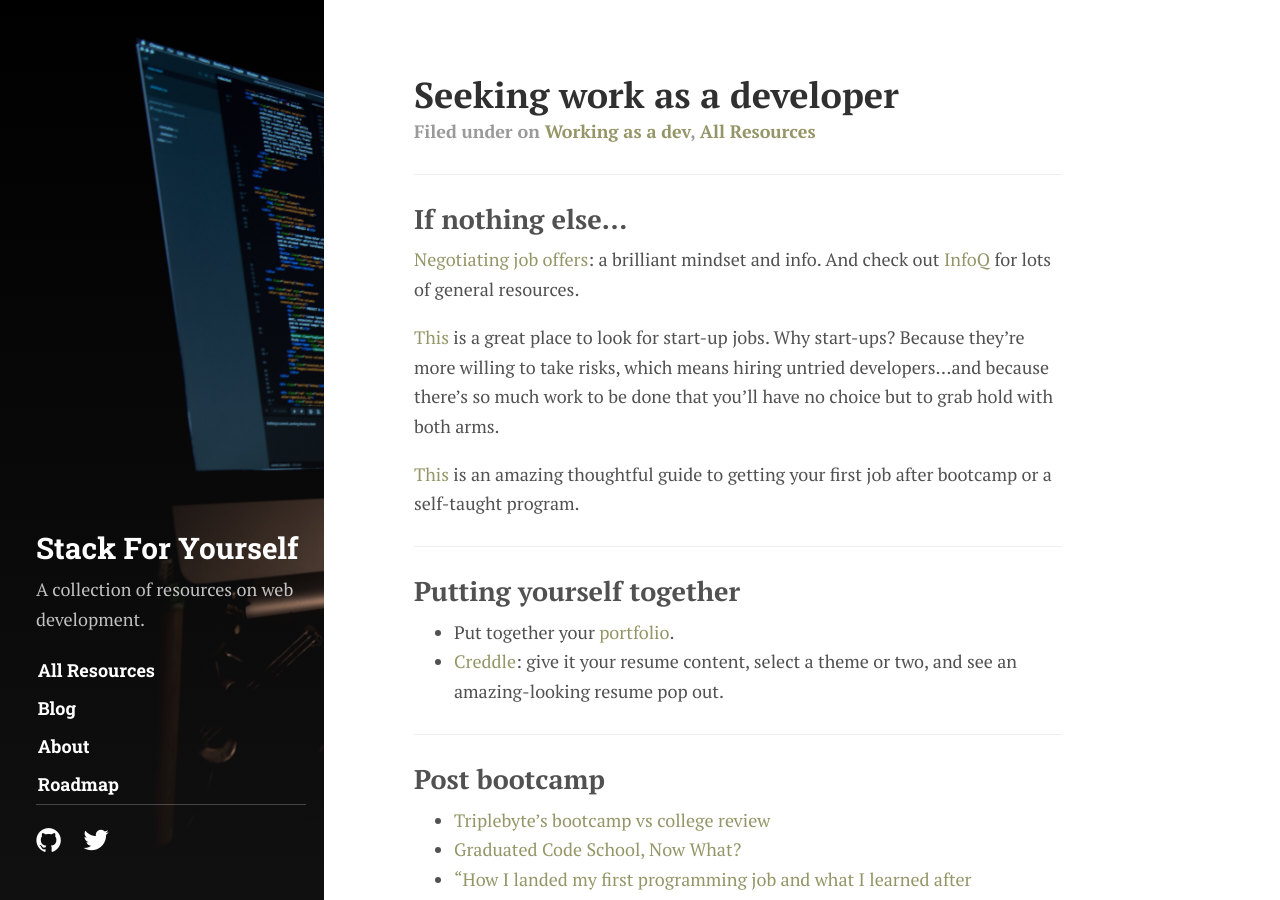
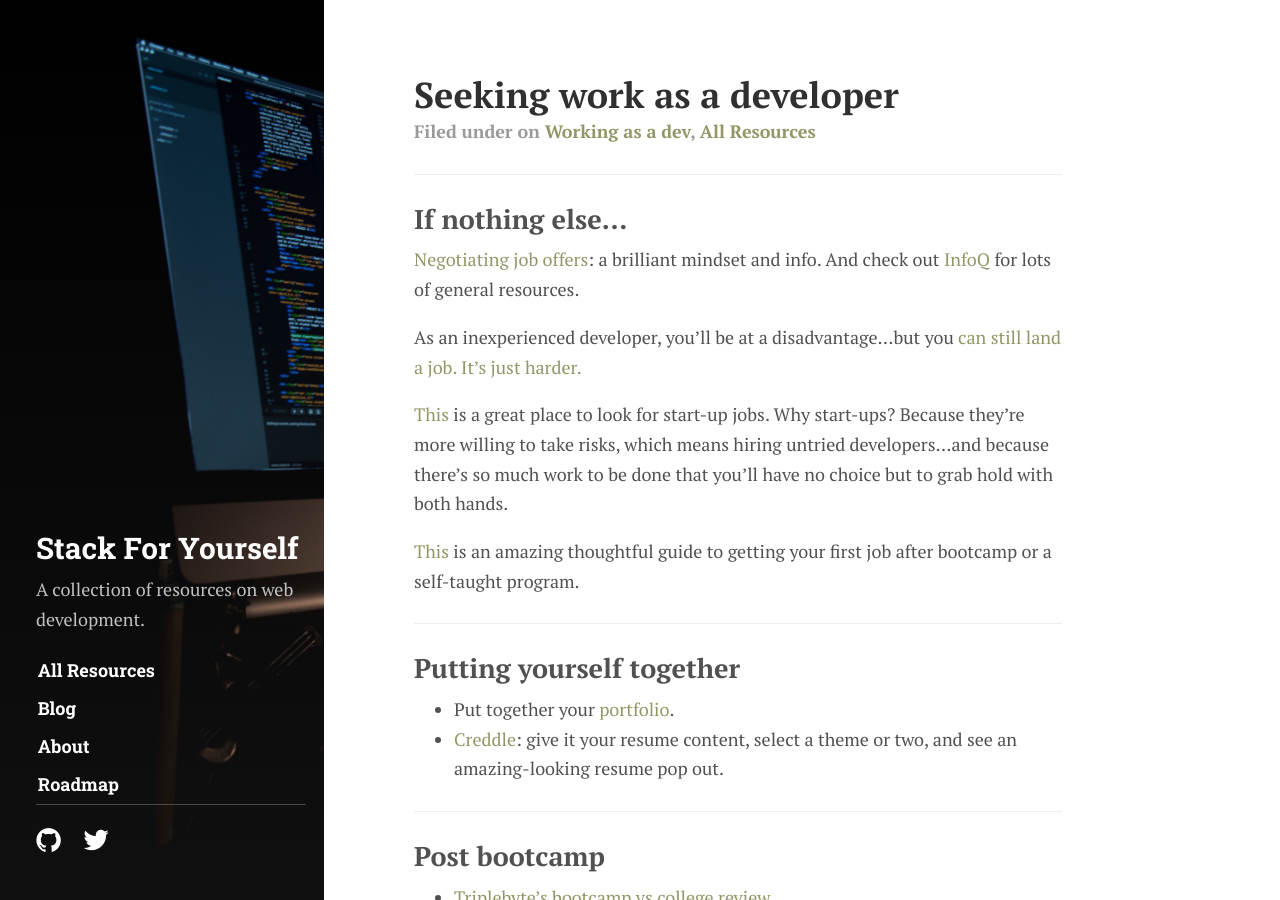
Before and after one commit to mindplace/stack-for-yourself, a Jekyll site: the page built from _posts/2016-05-01-seeking-dev-work.md, in a window 1280 px wide and 900 px high. Built offline with Jekyll 4.4.1, drawn with Linux system fonts in a browser that asks for light colours; some web fonts are replaced; comment, search, counter and statistics services are not loaded.

Commit message:
add content

```diff
--- a/_posts/2016-05-01-seeking-dev-work.md
+++ b/_posts/2016-05-01-seeking-dev-work.md
@@ -8,7 +8,9 @@
 ## If nothing else...
 [Negotiating job offers](https://medium.freecodecamp.com/ten-rules-for-negotiating-a-job-offer-ee17cccbdab6#.wh6xk26pl): a brilliant mindset and info. And check out [InfoQ](http://www.infoq.com/) for lots of general resources.
 
-[This](https://www.linkedin.com/pulse/best-resources-nyc-startup-jobs-will-blaze?trk=prof-post) is a great place to look for start-up jobs. Why start-ups? Because they're more willing to take risks, which means hiring untried developers...and because there's so much work to be done that you'll have no choice but to grab hold with both arms.
+As an inexperienced developer, you'll be at a disadvantage...but you [can still land a job. It's just harder.](https://simpleprogrammer.com/2016/09/12/software-development-job-without-experience/)
+
+[This](https://www.linkedin.com/pulse/best-resources-nyc-startup-jobs-will-blaze?trk=prof-post) is a great place to look for start-up jobs. Why start-ups? Because they're more willing to take risks, which means hiring untried developers...and because there's so much work to be done that you'll have no choice but to grab hold with both hands.
 
 [This](https://clutchtalent.github.io/beginning-job-search/) is an amazing thoughtful guide to getting your first job after bootcamp or a self-taught program.
 
```
Also changed, not shown: _posts/2016-06-01-javascript-frameworks.md (+1 -0 lines).
